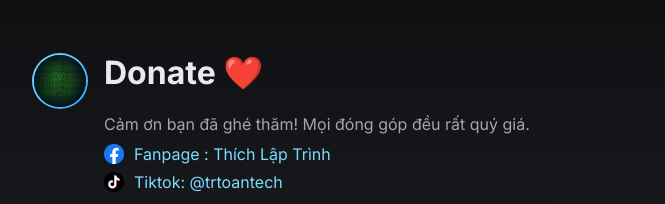
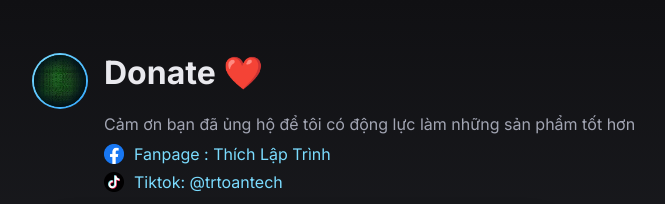
Before and after one commit to Akai1Shuichi/qr-donate, a website built with webpack: page index.html in a window 1280 px wide. Shown: the top 204 px of the page, without its empty margins (128-793 px from the left). Built offline with nearby package versions, Linux system fonts and the light colour scheme.

Commit message:
change des

```diff
--- a/index.html
+++ b/index.html
@@ -15,7 +15,7 @@
 			<img src="assets/avatar.jpg" alt="Avatar" class="avatar">
 			<div>
 				<h1>Donate</h1>
-				<p class="subtitle">Cảm ơn bạn đã ghé thăm! Mọi đóng góp đều rất quý giá.</p>
+				<p class="subtitle">Cảm ơn bạn đã ủng hộ để tôi có động lực làm những sản phẩm tốt hơn</p>
 				<div class="social-list">
 					<div class="social-item">
 						<img src="assets/facebook.png" alt="Facebook" class="social-icon">
```
